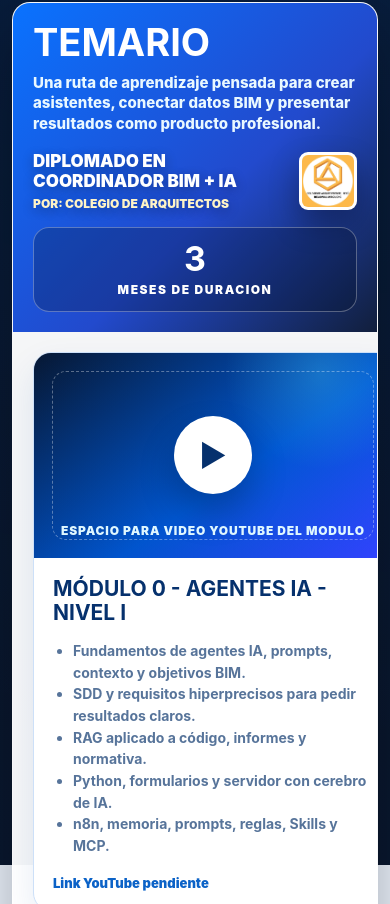
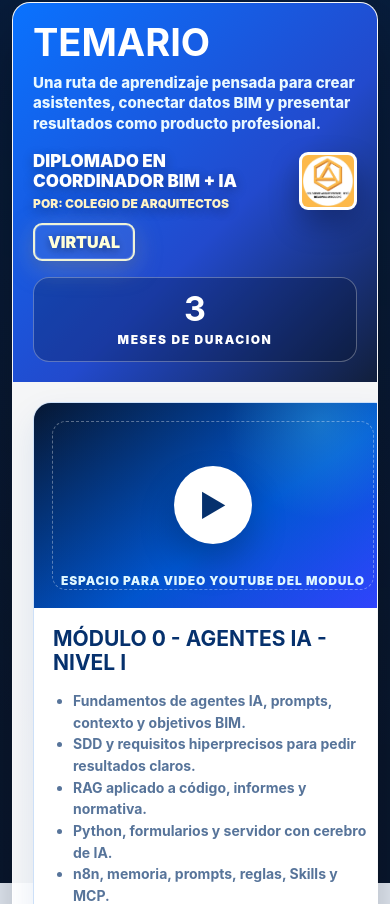
Before and after one commit to conjuntoarquitec-collab/conjunto-arquitectura, a plain HTML site: page index.html in a window 390 px wide. Shown: the part 1965-2869 px from the top of the page. Drawn offline with Linux system fonts and the light colour scheme; no server answers.

Commit message:
Agregar nota virtual en temario

```diff
--- a/index.html
+++ b/index.html
@@ -392,6 +392,8 @@
     .course-diploma__text strong{display:block;color:white;font-size:22px;line-height:1.15;font-weight:1000}
     .course-diploma__text span{display:block;margin-top:5px;color:#fff4c6;font-size:15px;font-weight:1000;letter-spacing:0;text-transform:uppercase}
     .course-diploma img{width:82px;height:82px;object-fit:cover;border:3px solid rgba(255,255,255,.88);border-radius:12px;background:white;box-shadow:0 14px 30px rgba(0,0,0,.28)}
+    .course-mode-note{display:inline-flex;align-items:center;justify-content:center;min-height:52px;padding:0 20px;border:2px solid rgba(255,244,198,.92);border-radius:12px;color:#fff4c6;background:rgba(255,255,255,.08);font-size:25px;font-weight:1000;letter-spacing:0;text-transform:uppercase;text-shadow:0 2px 10px rgba(0,0,0,.45);box-shadow:0 0 0 1px rgba(255,255,255,.14) inset,0 12px 28px rgba(0,0,0,.20);animation:virtual-glow 1.8s ease-in-out infinite}
+    @keyframes virtual-glow{0%,100%{filter:brightness(1);box-shadow:0 0 0 1px rgba(255,255,255,.14) inset,0 12px 28px rgba(0,0,0,.20)}50%{filter:brightness(1.22);box-shadow:0 0 0 1px rgba(255,255,255,.24) inset,0 0 24px rgba(255,244,198,.54),0 12px 28px rgba(0,0,0,.20)}}
 
     .duration{min-width:170px;padding:18px;border:1px solid rgba(255,255,255,.30);border-radius:16px;text-align:center;background:rgba(3,15,38,.25)}
     .duration b{display:block;font-size:42px;line-height:1}
@@ -491,6 +493,7 @@
       .course-diploma__text strong{font-size:17px;line-height:1.18}
       .course-diploma__text span{font-size:12px;line-height:1.25}
       .course-diploma img{width:58px;height:58px;border-radius:9px}
+      .course-mode-note{min-height:38px;padding:0 13px;font-size:16px;border-radius:9px}
       .duration{padding:14px}
       .duration b{font-size:34px}
     }
@@ -558,7 +561,7 @@
           <div>
             <h2>Temario</h2>
             <p>Una ruta de aprendizaje pensada para crear asistentes, conectar datos BIM y presentar resultados como producto profesional.</p>
-            <div class="course-diploma"><div class="course-diploma__text"><strong>Diplomado en Coordinador BIM + IA</strong><span>Por: Colegio de Arquitectos</span></div><img src="assets/img/logo-colegio-regional-ayacucho.jpg" alt="Logo Colegio de Arquitectos Regional Ayacucho" /></div>
+            <div class="course-diploma"><div class="course-diploma__text"><strong>Diplomado en Coordinador BIM + IA</strong><span>Por: Colegio de Arquitectos</span></div><img src="assets/img/logo-colegio-regional-ayacucho.jpg" alt="Logo Colegio de Arquitectos Regional Ayacucho" /><span class="course-mode-note" aria-label="Modalidad virtual">VIRTUAL</span></div>
           </div>
           <div class="duration"><b>3</b><span>meses de duracion</span></div>
         </div>
```
